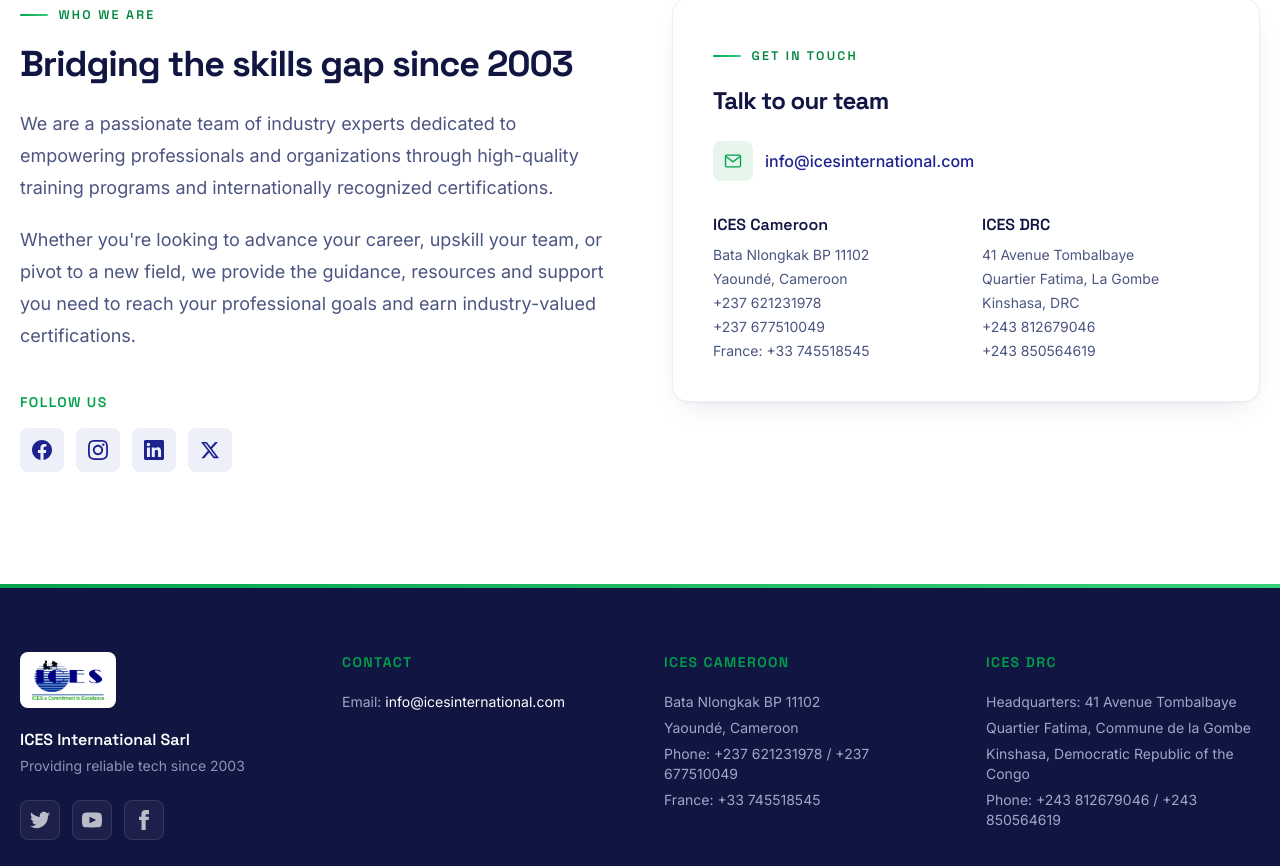
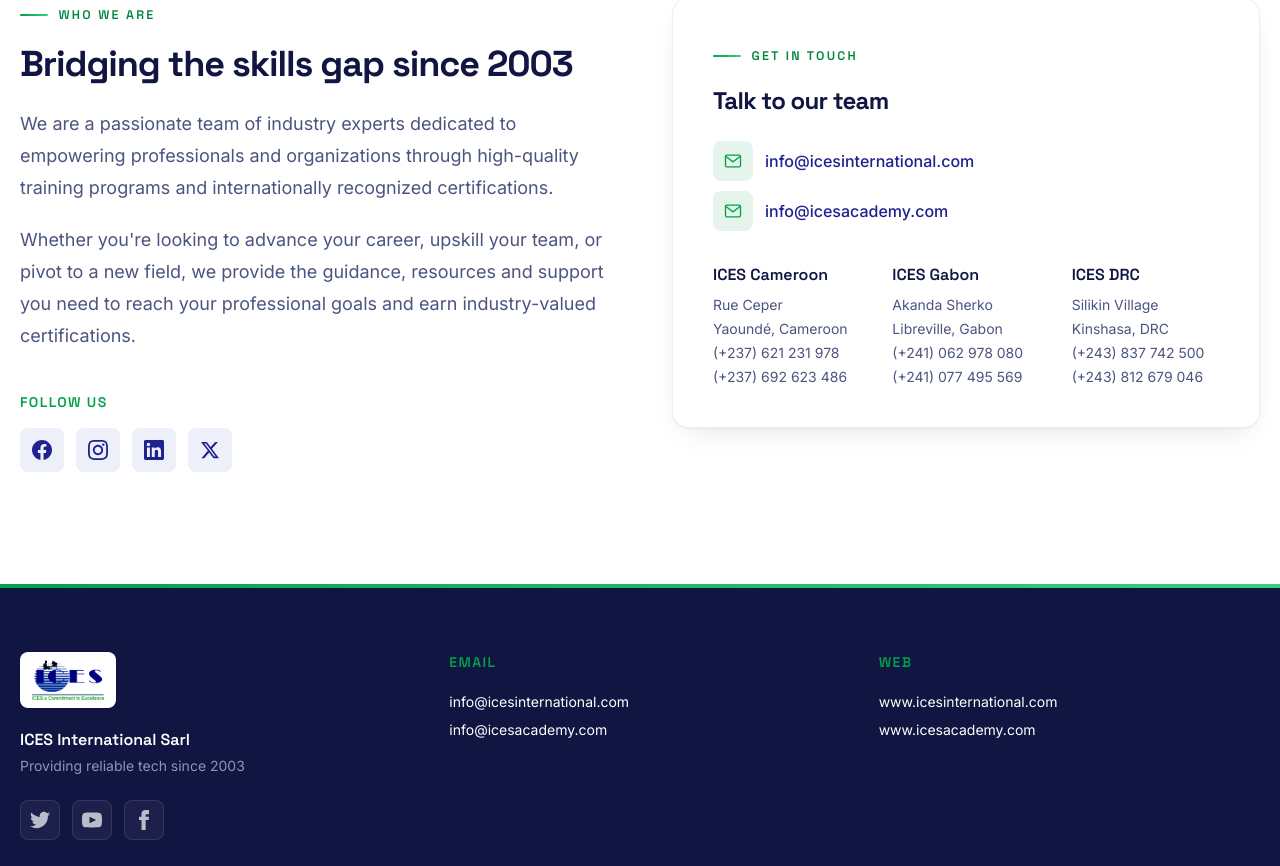
Before and after one commit to yvesjordan06/ices-international, a Nuxt app: page /about in a window 1280 px wide. Shown: the part 554-1420 px from the top of the page. Built offline with nearby package versions, Linux system fonts and the light colour scheme.

Commit message:
Coordonnees: 3 pays (Cameroun/Gabon/RDC), nouvelles adresses & tel, 2 emails/sites, 'Branch'

```diff
--- a/components/Footer.vue
+++ b/components/Footer.vue
@@ -2,9 +2,9 @@
   <footer class="bg-ink text-neutral-content" id="contact">
     <div class="h-1 w-full bg-gradient-to-r from-emerald to-mint"></div>
     <div class="container mx-auto px-5 py-16">
-      <div class="grid gap-12 lg:grid-cols-4">
+      <div class="grid gap-12 lg:grid-cols-3">
         <!-- Brand -->
-        <div class="lg:col-span-1">
+        <div>
           <span class="inline-flex bg-white rounded-lg px-3 py-2 shadow-sm">
             <Logo class="h-10 w-auto" />
           </span>
@@ -32,45 +32,47 @@
           </div>
         </div>
 
-        <!-- Contact -->
+        <!-- Email -->
         <div>
           <h4 class="font-display text-sm font-semibold uppercase tracking-widest text-emerald">
-            Contact
+            Email
           </h4>
-          <p class="mt-5 text-sm text-neutral-content/80">
-            Email:
-            <a
-              href="mailto:info@icesinternational.com"
-              class="link-underline text-white"
-            >
+          <div class="mt-5 space-y-2 text-sm">
+            <a href="mailto:info@icesinternational.com" class="block link-underline text-white">
               info@icesinternational.com
             </a>
-          </p>
-        </div>
-
-        <!-- Cameroon -->
-        <div>
-          <h4 class="font-display text-sm font-semibold uppercase tracking-widest text-emerald">
-            ICES Cameroon
-          </h4>
-          <div class="mt-5 space-y-1.5 text-sm text-neutral-content/80">
-            <p>Bata Nlongkak BP 11102</p>
-            <p>Yaoundé, Cameroon</p>
-            <p>Phone: +237 621231978 / +237 677510049</p>
-            <p>France: +33 745518545</p>
+            <a href="mailto:info@icesacademy.com" class="block link-underline text-white">
+              info@icesacademy.com
+            </a>
           </div>
         </div>
 
-        <!-- DRC -->
+        <!-- Web -->
         <div>
           <h4 class="font-display text-sm font-semibold uppercase tracking-widest text-emerald">
-            ICES DRC
+            Web
+          </h4>
+          <div class="mt-5 space-y-2 text-sm">
+            <a href="https://www.icesinternational.com" target="_blank" rel="noopener noreferrer" class="block link-underline text-white">
+              www.icesinternational.com
+            </a>
+            <a href="https://www.icesacademy.com" target="_blank" rel="noopener noreferrer" class="block link-underline text-white">
+              www.icesacademy.com
+            </a>
+          </div>
+        </div>
+      </div>
+
+      <!-- Offices -->
+      <div class="mt-12 pt-12 border-t border-white/10 grid gap-10 sm:grid-cols-2 lg:grid-cols-3">
+        <div v-for="office in offices" :key="office.country">
+          <h4 class="font-display text-sm font-semibold uppercase tracking-widest text-emerald">
+            ICES {{ office.country }}
           </h4>
           <div class="mt-5 space-y-1.5 text-sm text-neutral-content/80">
-            <p>Headquarters: 41 Avenue Tombalbaye</p>
-            <p>Quartier Fatima, Commune de la Gombe</p>
-            <p>Kinshasa, Democratic Republic of the Congo</p>
-            <p>Phone: +243 812679046 / +243 850564619</p>
+            <p>{{ office.address }}</p>
+            <p>{{ office.city }}</p>
+            <p v-for="phone in office.phones" :key="phone">{{ phone }}</p>
           </div>
         </div>
       </div>
@@ -86,6 +88,27 @@
 </template>
 
 <script lang="ts" setup>
+const offices = [
+  {
+    country: "Cameroon",
+    address: "Rue Ceper",
+    city: "Yaoundé, Cameroon",
+    phones: ["(+237) 621 231 978", "(+237) 692 623 486"],
+  },
+  {
+    country: "Gabon",
+    address: "Akanda Sherko",
+    city: "Libreville, Gabon",
+    phones: ["(+241) 062 978 080", "(+241) 077 495 569"],
+  },
+  {
+    country: "DRC",
+    address: "Silikin Village",
+    city: "Kinshasa, DRC",
+    phones: ["(+243) 837 742 500", "(+243) 812 679 046"],
+  },
+];
+
 const socials = [
   {
     label: "Twitter",
--- a/components/Hero.vue
+++ b/components/Hero.vue
@@ -22,7 +22,7 @@
       <p class="mt-7 max-w-xl text-lg leading-8 text-white/70">
         We align with your business objectives and deliver the technology
         enablers to reach them — from infrastructure and cloud to security and
-        training, across Cameroon, the DRC and beyond.
+        training, across Cameroon, Gabon, the DRC and beyond.
       </p>
 
       <div class="mt-9 flex flex-col sm:flex-row gap-4">
@@ -62,7 +62,7 @@
 const stats = [
   { value: "2003", label: "Delivering reliable tech since" },
   { value: "Cameroon", label: "Head office · Yaoundé" },
-  { value: "DR Congo", label: "Regional office · Kinshasa" },
-  { value: "Microsoft", label: "Certified partner & MCT trainer" },
+  { value: "Gabon", label: "Branch · Libreville" },
+  { value: "DR Congo", label: "Branch · Kinshasa" },
 ];
 </script>
--- a/components/OurCompany.vue
+++ b/components/OurCompany.vue
@@ -46,7 +46,7 @@
 <script lang="ts" setup>
 const facts = [
   { value: "Cameroon", label: "Yaoundé office" },
+  { value: "Gabon", label: "Libreville office" },
   { value: "DR Congo", label: "Kinshasa office" },
-  { value: "Microsoft", label: "Certified partner" },
 ];
 </script>
--- a/pages/about.vue
+++ b/pages/about.vue
@@ -68,9 +68,12 @@
             <span class="eyebrow">Get in touch</span>
             <h3 class="mt-5 display-title text-2xl text-ink">Talk to our team</h3>
 
+            <div class="mt-6 space-y-2.5">
               <a
-              href="mailto:info@icesinternational.com"
-              class="mt-6 flex items-center gap-3 text-navy font-medium hover:text-emerald transition-colors"
+                v-for="mail in emails"
+                :key="mail"
+                :href="`mailto:${mail}`"
+                class="flex items-center gap-3 text-navy font-medium hover:text-emerald transition-colors"
               >
                 <span class="flex items-center justify-center w-10 h-10 rounded-lg bg-emerald/10 text-emerald shrink-0">
                   <svg width="20" height="20" viewBox="0 0 24 24" fill="none">
@@ -78,28 +81,19 @@
                     <path d="M4 7l8 6 8-6" stroke="currentColor" stroke-width="1.6" stroke-linecap="round"/>
                   </svg>
                 </span>
-              info@icesinternational.com
+                {{ mail }}
               </a>
+            </div>
 
-            <div class="mt-8 grid sm:grid-cols-2 gap-8">
-              <div>
-                <p class="font-display font-semibold text-ink">ICES Cameroon</p>
+            <div class="mt-8 grid sm:grid-cols-3 gap-8">
+              <div v-for="office in offices" :key="office.country">
+                <p class="font-display font-semibold text-ink">
+                  ICES {{ office.country }}
+                </p>
                 <div class="mt-2 space-y-1 text-sm text-slate2">
-                  <p>Bata Nlongkak BP 11102</p>
-                  <p>Yaoundé, Cameroon</p>
-                  <p>+237 621231978</p>
-                  <p>+237 677510049</p>
-                  <p>France: +33 745518545</p>
-                </div>
-              </div>
-              <div>
-                <p class="font-display font-semibold text-ink">ICES DRC</p>
-                <div class="mt-2 space-y-1 text-sm text-slate2">
-                  <p>41 Avenue Tombalbaye</p>
-                  <p>Quartier Fatima, La Gombe</p>
-                  <p>Kinshasa, DRC</p>
-                  <p>+243 812679046</p>
-                  <p>+243 850564619</p>
+                  <p>{{ office.address }}</p>
+                  <p>{{ office.city }}</p>
+                  <p v-for="phone in office.phones" :key="phone">{{ phone }}</p>
                 </div>
               </div>
             </div>
@@ -111,6 +105,29 @@
 </template>
 
 <script lang="ts" setup>
+const emails = ["info@icesinternational.com", "info@icesacademy.com"];
+
+const offices = [
+  {
+    country: "Cameroon",
+    address: "Rue Ceper",
+    city: "Yaoundé, Cameroon",
+    phones: ["(+237) 621 231 978", "(+237) 692 623 486"],
+  },
+  {
+    country: "Gabon",
+    address: "Akanda Sherko",
+    city: "Libreville, Gabon",
+    phones: ["(+241) 062 978 080", "(+241) 077 495 569"],
+  },
+  {
+    country: "DRC",
+    address: "Silikin Village",
+    city: "Kinshasa, DRC",
+    phones: ["(+243) 837 742 500", "(+243) 812 679 046"],
+  },
+];
+
 useHead({
   title: "About & Contact - ICES International",
   meta: [
```
Lines whose indentation alone changed are shown as unchanged.
